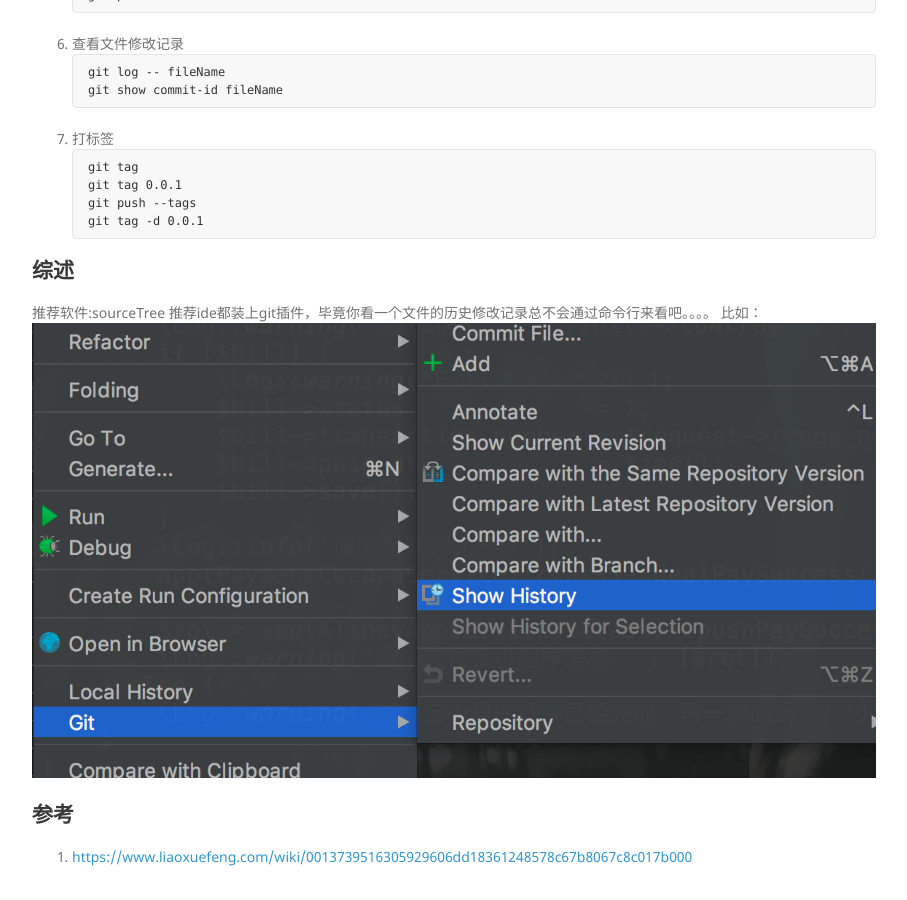
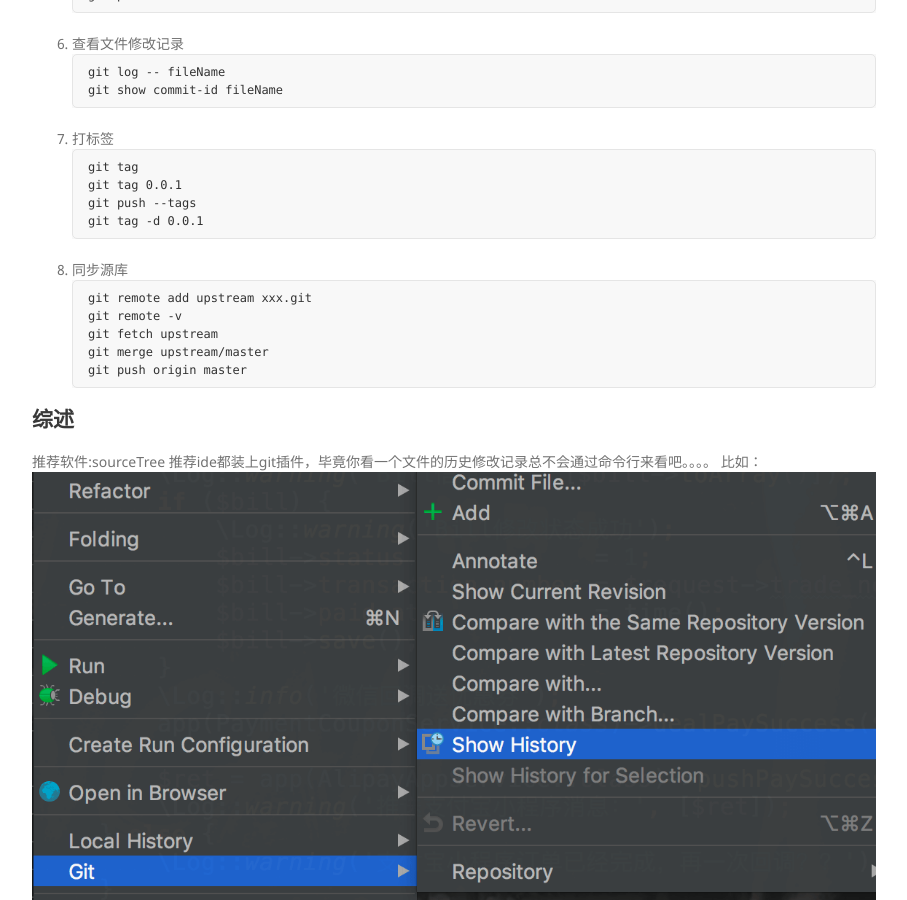
Before and after one commit to Birjemin/birjemin.github.io, a Jekyll site: the page built from wiki/tech-git.md, in a window 1280 px wide and 900 px high, scrolled down 2558 px. Shown: the whole window, without its empty margins (346-1253 px from the left). Built offline with Jekyll 4.4.1, drawn with Linux system fonts in a browser that asks for light colours; nearby versions of some CDN libraries; our own code applies the rules of GitHub Pages for plain Markdown files; comment, search, counter and statistics services are not loaded.

Commit message:
add git库同步

````diff
--- a/wiki/tech-git.md
+++ b/wiki/tech-git.md
@@ -109,6 +109,14 @@ git tag 0.0.1
 git push --tags
 git tag -d 0.0.1
 ```
+8. 同步源库
+```
+git remote add upstream xxx.git
+git remote -v
+git fetch upstream
+git merge upstream/master
+git push origin master
+```
 
 ## 综述
 推荐软件:sourceTree
````
